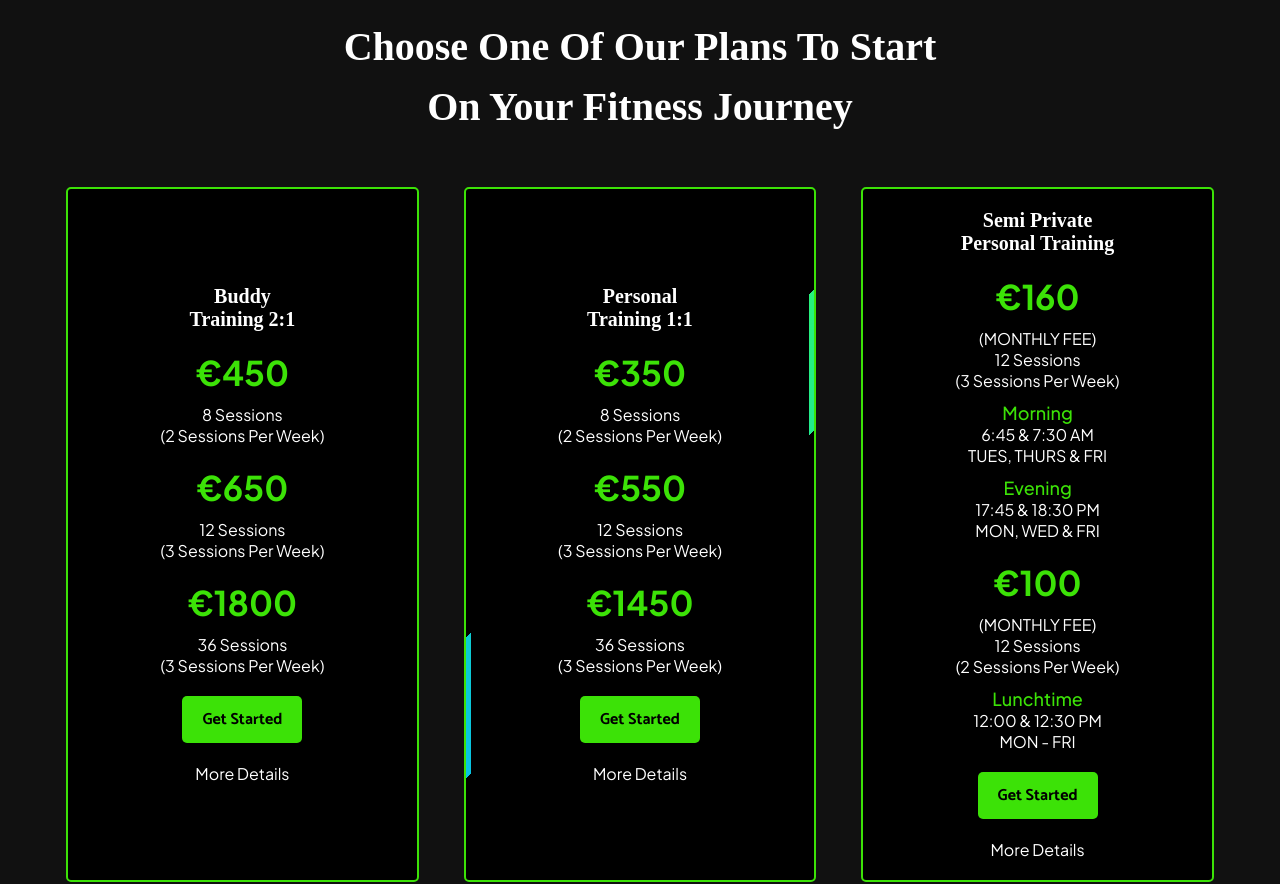
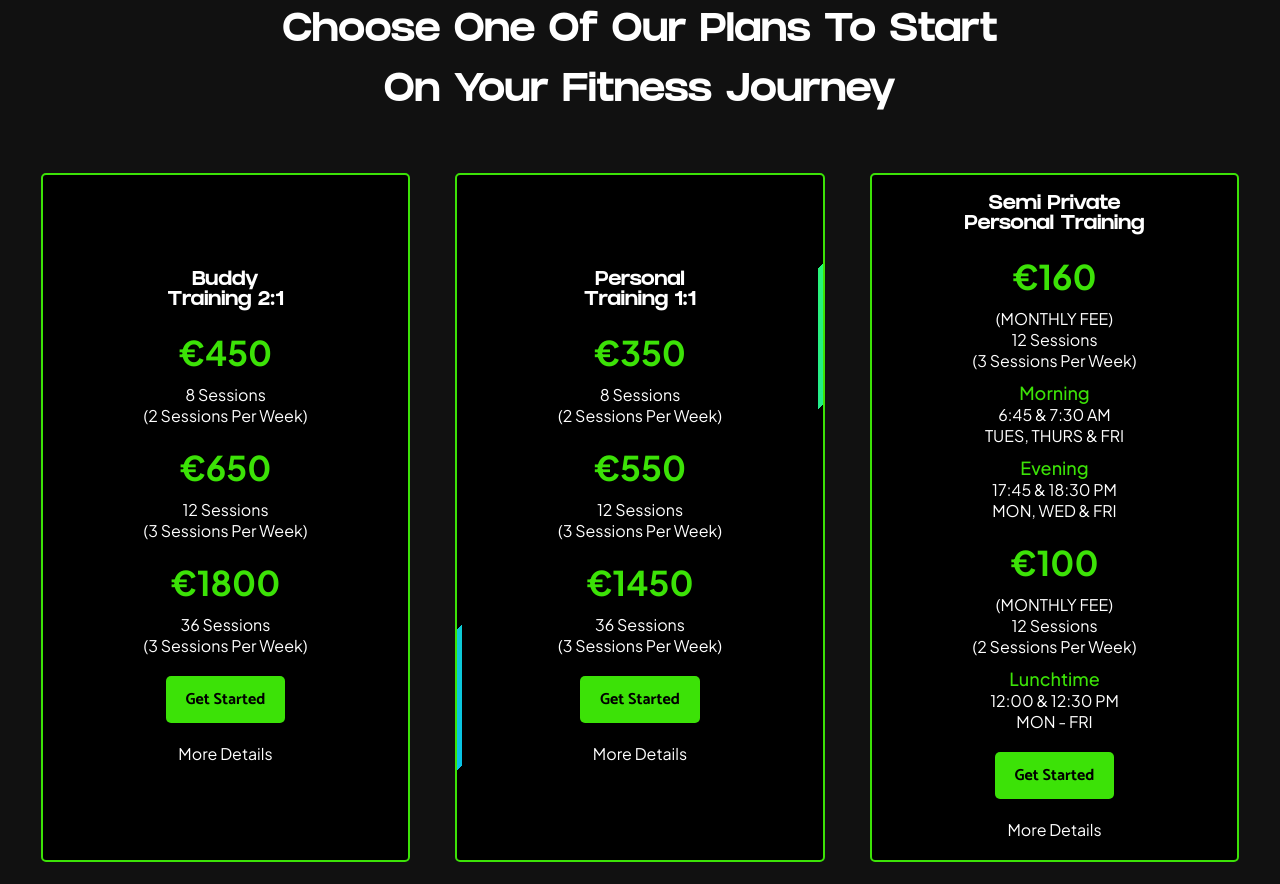
Before and after one commit to TeamBocean/Bodybuddiessite, a website built with Vite: page index.html in a window 1280 px wide. Shown: the part 1415-2299 px from the top of the page. Built offline with nearby package versions, Linux system fonts and the light colour scheme; files whose address does not match are found by name.

Commit message:
favicon addition and grifter font fix

```diff
--- a/css/sections/about.css
+++ b/css/sections/about.css
@@ -147,7 +147,7 @@ button {
     width: 300px;
   }
   .about-us__subtitle{
-    font-size: 32px;
+    font-size: 36px;
   }
  }
 
--- a/css/sections/pricing.css
+++ b/css/sections/pricing.css
@@ -10,6 +10,8 @@
 .pricing__subtitle {
   font-size: 40px;
   font-family: 'GRIFTER', 'sans-serif';;
+  font-weight: bold;
+  font-style: normal;
   text-align: center;
   line-height: 60px;
   margin-bottom: 20px;
--- a/css/style.css
+++ b/css/style.css
@@ -18,9 +18,12 @@
 
 @font-face {
   font-family: 'GRIFTER';
-  src: url('GRIFTERBold.woff2') format('woff2'),
-      url('GRIFTERBold.woff') format('woff'),
-      url('GRIFTERBold.ttf') format('truetype');
+  src: url('/assets/GRIFTERBold.eot');
+  src: url('/assets/GRIFTERBold.eot?#iefix') format('embedded-opentype'),
+      url('/assets/GRIFTERBold.woff2') format('woff2'),
+      url('/assets/GRIFTERBold.woff') format('woff'),
+      url('/assets/GRIFTERBold.ttf') format('truetype'),
+      url('/assets/GRIFTERBold.svg#GRIFTERBold') format('svg');
   font-weight: bold;
   font-style: normal;
   font-display: swap;
--- a/index.html
+++ b/index.html
@@ -6,6 +6,7 @@
   <meta name="viewport" content="width=device-width, initial-scale=1.0">
   <link rel="stylesheet" href="css/style.css">
   <link rel="stylesheet" href="https://cdnjs.cloudflare.com/ajax/libs/font-awesome/5.15.3/css/all.min.css">
+  <link rel="icon" type="image/x-icon" href="/assets/favicon.ico">
   <link rel="preload" href="GRIFTERBold.woff2" as="font" type="font/woff2" crossorigin>
   <!-- <script src="https://ajax.googleapis.com/ajax/libs/jquery/3.7.0/jquery.min.js"></script> -->
   <script src="https://code.jquery.com/jquery-3.7.0.min.js"></script>
```
Also changed, not shown: assets/GRIFTERBold.svg (added), assets/GRIFTERBold.ttf (added), assets/GRIFTERBold.woff (added), assets/GRIFTERBold.woff2 (added), assets/favicon.ico (added), 1 other file.
